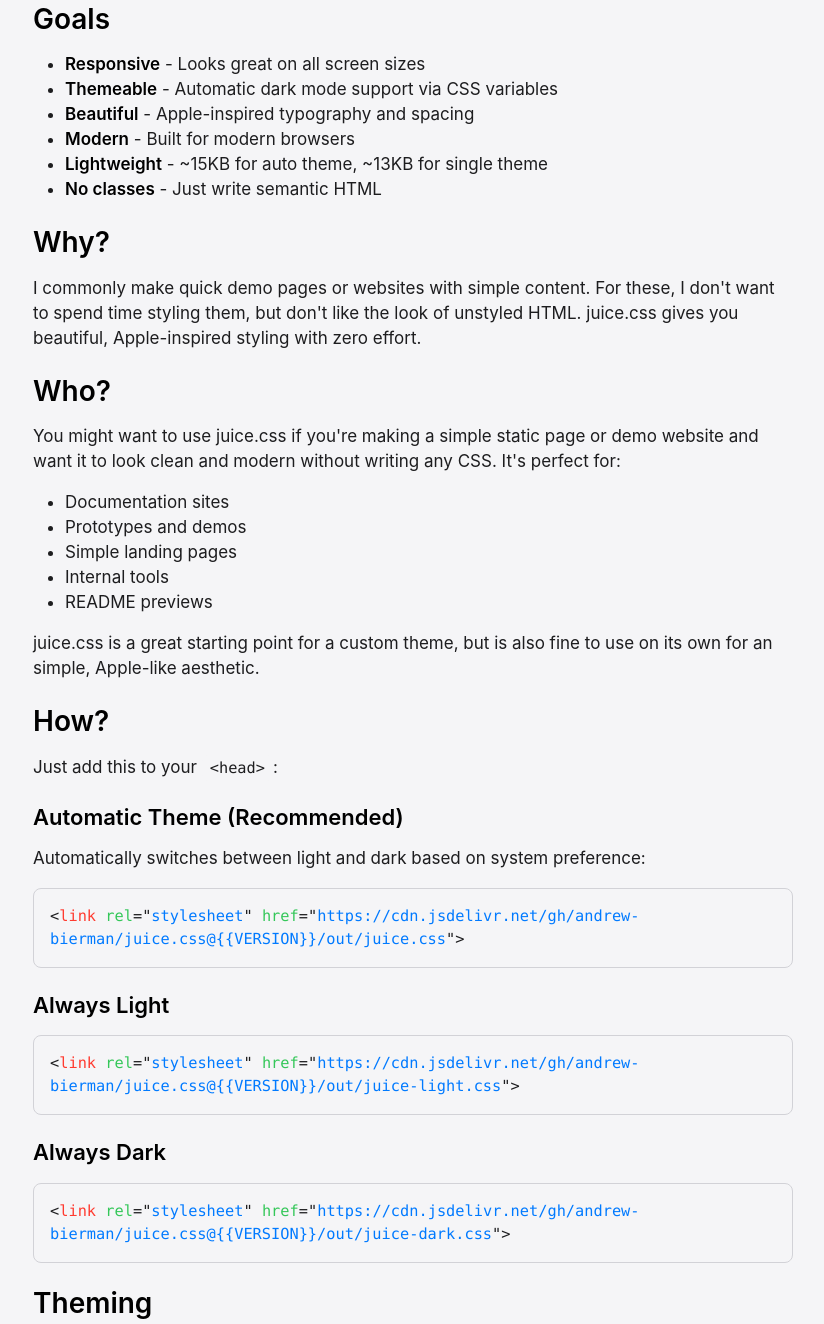
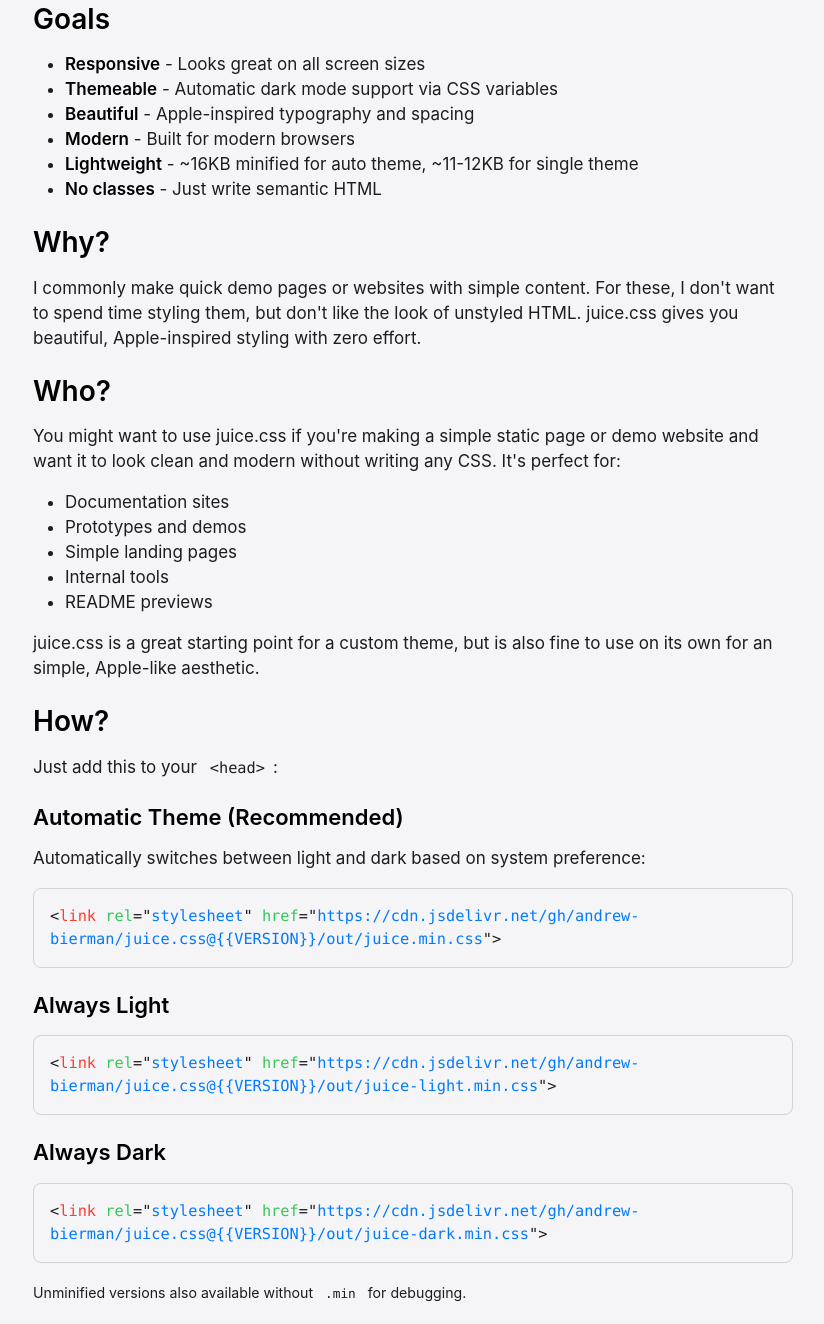
Before and after one commit to andrew-bierman/juice.css, a website with bundled scripts: page src/demo/index.html in a window 1280 px wide. Shown: the part 256-1580 px from the top of the page, without its empty margins (227-1051 px from the left). Built offline with nearby package versions, Linux system fonts and the light colour scheme.

Commit message:
📝 update docs with minified file references

```diff
--- a/src/demo/index.html
+++ b/src/demo/index.html
@@ -69,8 +69,8 @@
                     </li>
                     <li><strong>Modern</strong> - Built for modern browsers</li>
                     <li>
-                        <strong>Lightweight</strong> - ~15KB for auto theme,
-                        ~13KB for single theme
+                        <strong>Lightweight</strong> - ~16KB minified for auto
+                        theme, ~11-12KB for single theme
                     </li>
                     <li>
                         <strong>No classes</strong> - Just write semantic HTML
@@ -118,13 +118,20 @@
                     Automatically switches between light and dark based on
                     system preference:
                 </p>
-                <pre><code class="language-html">&lt;link rel="stylesheet" href="https://cdn.jsdelivr.net/gh/andrew-bierman/juice.css@{{VERSION}}/out/juice.css"&gt;</code></pre>
+                <pre><code class="language-html">&lt;link rel="stylesheet" href="https://cdn.jsdelivr.net/gh/andrew-bierman/juice.css@{{VERSION}}/out/juice.min.css"&gt;</code></pre>
 
                 <h3>Always Light</h3>
-                <pre><code class="language-html">&lt;link rel="stylesheet" href="https://cdn.jsdelivr.net/gh/andrew-bierman/juice.css@{{VERSION}}/out/juice-light.css"&gt;</code></pre>
+                <pre><code class="language-html">&lt;link rel="stylesheet" href="https://cdn.jsdelivr.net/gh/andrew-bierman/juice.css@{{VERSION}}/out/juice-light.min.css"&gt;</code></pre>
 
                 <h3>Always Dark</h3>
-                <pre><code class="language-html">&lt;link rel="stylesheet" href="https://cdn.jsdelivr.net/gh/andrew-bierman/juice.css@{{VERSION}}/out/juice-dark.css"&gt;</code></pre>
+                <pre><code class="language-html">&lt;link rel="stylesheet" href="https://cdn.jsdelivr.net/gh/andrew-bierman/juice.css@{{VERSION}}/out/juice-dark.min.css"&gt;</code></pre>
+
+                <p>
+                    <small
+                        >Unminified versions also available without
+                        <code>.min</code> for debugging.</small
+                    >
+                </p>
             </section>
 
             <section>
```
Also changed, not shown: README.md.
